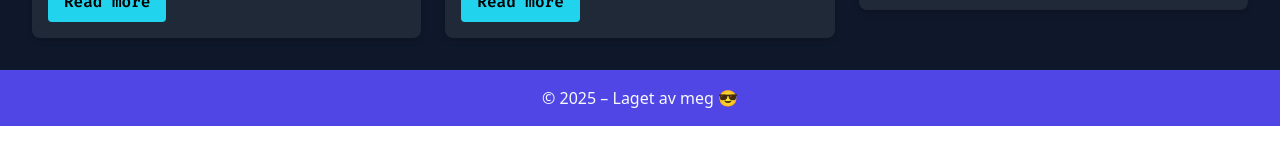
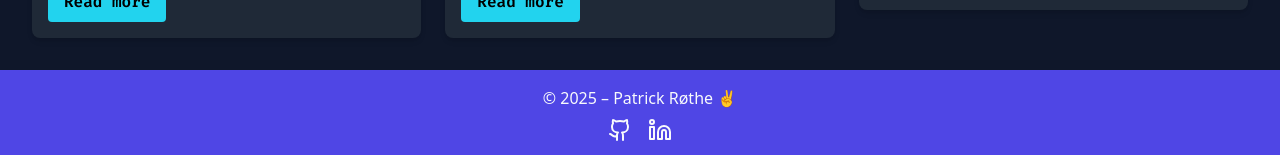
Before and after one commit to PatrickRoethe/Portfolio-2, a React (Vite) app: page / in a window 1280 px wide. Shown: the part 1022-1177 px from the top of the page. Before the commit the page ends 1148 px from the top, so only its background shows below. Built offline with nearby package versions, Linux system fonts and the light colour scheme.

Commit message:
Final polish: Footer, ScrollToTop, Navbar link, custom scrollbar (
-installed lucide for logos (github and linkdin)
-added styling for scrollbar
- added scrolltotop, with secondary color for mobile
Portfolio in navbar links to frontpage/homepage.
-Footer upgraded for a more proffesional look

```diff
--- a/package.json
+++ b/package.json
@@ -10,6 +10,7 @@
     "preview": "vite preview"
   },
   "dependencies": {
+    "lucide-react": "^0.513.0",
     "react": "^19.1.0",
     "react-dom": "^19.1.0"
   },
--- a/src/components/Footer.jsx
+++ b/src/components/Footer.jsx
@@ -1,7 +1,27 @@
+import { Github, Linkedin } from "lucide-react";
+
 function Footer() {
   return (
-    <footer className="bg-primary text-center p-4 text-textLight mt-auto">
-      <p>&copy; 2025 – Laget av meg 😎</p>
+    <footer className="bg-primary text-center p-4 text-textLight mt-auto space-y-2">
+      <p>&copy; 2025 – Patrick Røthe ✌️</p>
+      <div className="flex justify-center gap-4 text-xl">
+        <a
+          href="https://github.com/PatrickRoethe"
+          target="_blank"
+          rel="noreferrer"
+          className="hover:text-secondary transition"
+        >
+          <Github />
+        </a>
+        <a
+          href="https://www.linkedin.com/in/patrick-r%C3%B8the-850048351/"
+          target="_blank"
+          rel="noreferrer"
+          className="hover:text-secondary transition"
+        >
+          <Linkedin />
+        </a>
+      </div>
     </footer>
   );
 }
--- a/src/components/Layout.jsx
+++ b/src/components/Layout.jsx
@@ -1,6 +1,7 @@
 import { Outlet } from "react-router-dom";
 import Footer from "./Footer";
 import Navbar from "./Navbar";
+import ScrollToTop from "./ScrollToTop";
 
 function Layout() {
   return (
@@ -9,6 +10,7 @@ function Layout() {
       <main className="min-h-screen bg-background text-textLight font-mono p-4">
         <Outlet />
       </main>
+      <ScrollToTop />
       <Footer />
     </>
   );
--- a/src/components/Navbar.jsx
+++ b/src/components/Navbar.jsx
@@ -1,7 +1,14 @@
+import { Link } from "react-router-dom";
+
 function Navbar() {
   return (
     <nav className="bg-primary p-4 text-textLight">
-      <h1 className="text-xl font-bold">Portfolio</h1>
+      <Link
+        to="/"
+        className="text-xl font-bold hover:text-secondary transition"
+      >
+        Portfolio
+      </Link>
     </nav>
   );
 }
--- /dev/null
+++ b/src/components/ScrollToTop.jsx
@@ -0,0 +1,31 @@
+import { useEffect, useState } from "react";
+
+function ScrollToTop() {
+  const [visible, setVisible] = useState(false);
+
+  useEffect(() => {
+    const toggleVisibility = () => {
+      setVisible(window.pageYOffset > 300);
+    };
+    window.addEventListener("scroll", toggleVisibility);
+    return () => window.removeEventListener("scroll", toggleVisibility);
+  }, []);
+
+  const scrollToTop = () => {
+    window.scrollTo({ top: 0, behavior: "smooth" });
+  };
+
+  return (
+    visible && (
+      <button
+        onClick={scrollToTop}
+        className="fixed bottom-6 right-6 bg-secondary text-white p-2 rounded-full shadow-lg hover:bg-hoverSecondary transition z-50"
+        aria-label="Scroll to top"
+      >
+        ↑
+      </button>
+    )
+  );
+}
+
+export default ScrollToTop;
--- a/src/index.css
+++ b/src/index.css
@@ -3,3 +3,17 @@
 @tailwind base;
 @tailwind components;
 @tailwind utilities;
+
+::-webkit-scrollbar {
+  width: 8px;
+}
+::-webkit-scrollbar-track {
+  background: #0F172A;
+}
+::-webkit-scrollbar-thumb {
+  background: #22D3EE;
+  border-radius: 4px;
+}
+::-webkit-scrollbar-thumb:hover {
+  background: #1eb3cc;
+}
```
Also changed, not shown: 1 other file (tests, documents, lock files or other folders).
